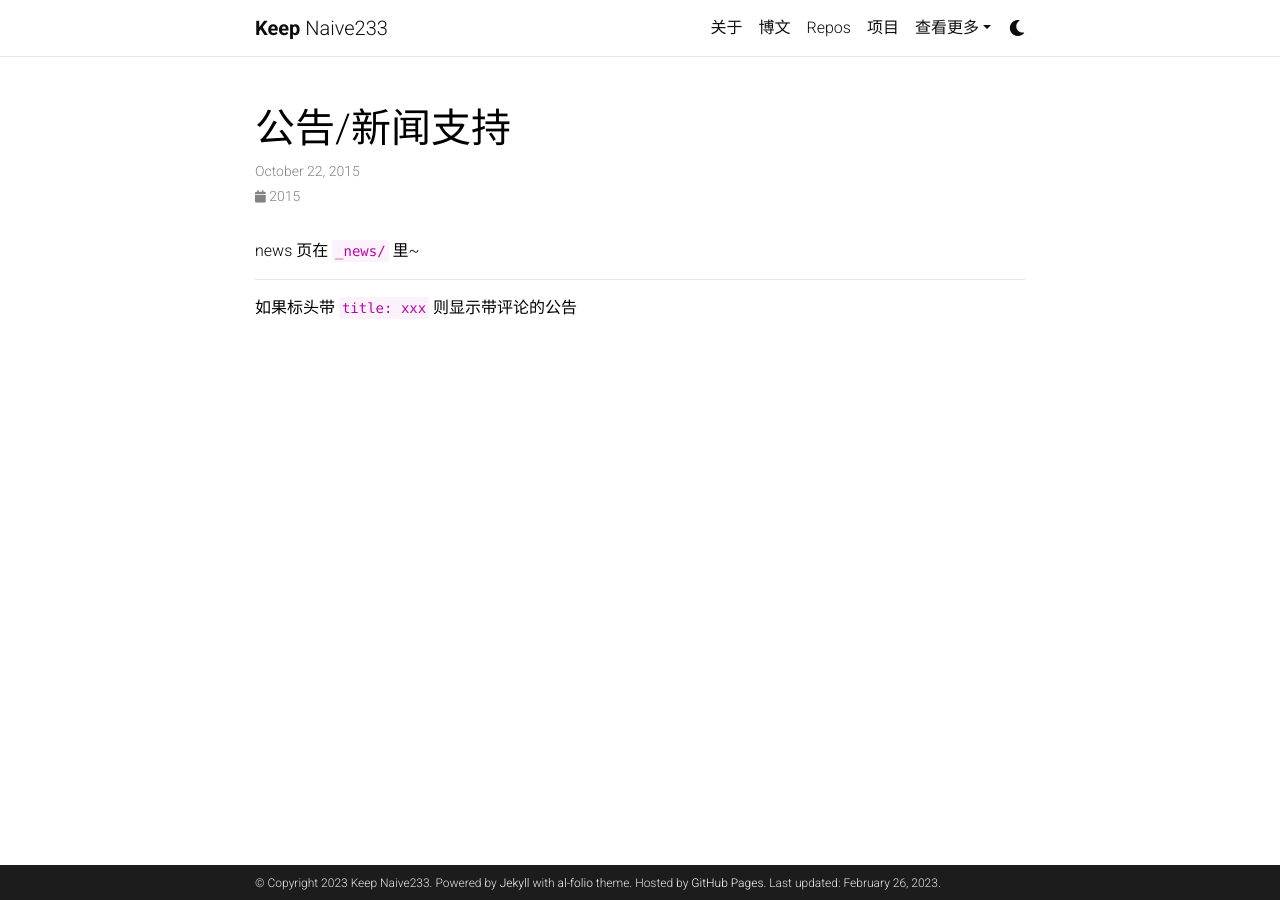
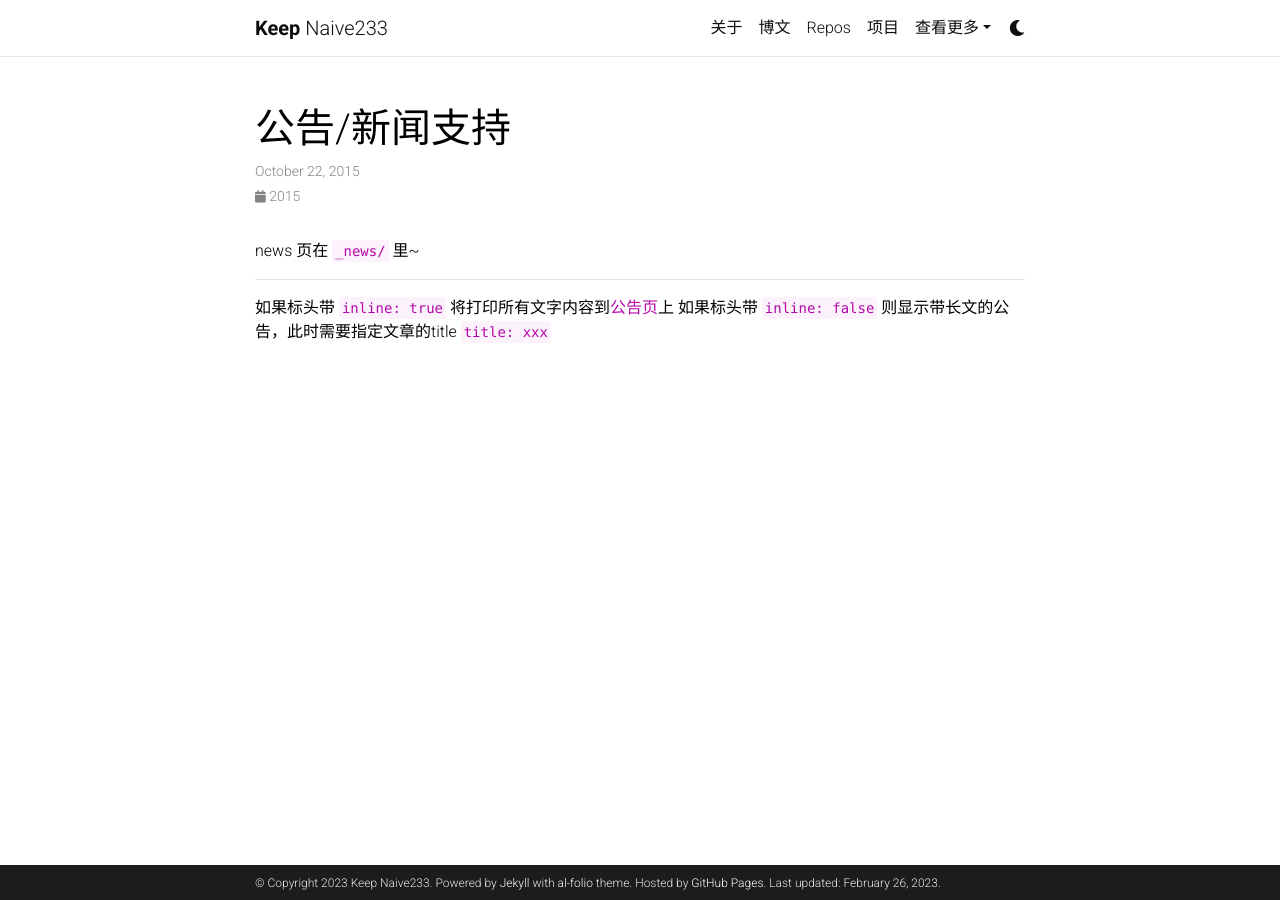
Before and after one commit to KeepNaivety3/KeepNaivety3.github.io, a Jekyll site: the page built from _news/announcement_1.md, in a window 1280 px wide. Built offline with Jekyll 4.4.1, drawn with Linux system fonts in a browser that asks for light colours; comment, search, counter and statistics services are not loaded; a style sheet for code colours, icons or effects is not loaded.

Commit message:
更新公告

```diff
--- a/_config.yml
+++ b/_config.yml
@@ -146,7 +146,7 @@ disqus_shortname: # put your disqus shortname
 # you can display them in your blog by adding a link to the RSS feed.
 external_sources:
   - name: medium.com
-    rss_url: https://medium.com/@al-folio/feed
+    rss_url:
 
 # -----------------------------------------------------------------------------
 # Collections
--- a/_news/announcement_1.md
+++ b/_news/announcement_1.md
@@ -2,11 +2,12 @@
 layout: post
 title: 公告/新闻支持
 date: 2015-10-22 15:59:00-0400
-inline: true
+inline: false
 ---
 
 news 页在 `_news/` 里~
 
 ***
 
-如果标头带 `title: xxx` 则显示带评论的公告
+如果标头带 `inline: true` 将打印所有文字内容到[公告页](https://blog.keepnaive233.network/news/)上
+如果标头带 `inline: false` 则显示带长文的公告，此时需要指定文章的title `title: xxx`
```
Also changed, not shown: _news/announcement_2.md (+1 -1 lines), _pages/projects.md (+1 -1 lines).
